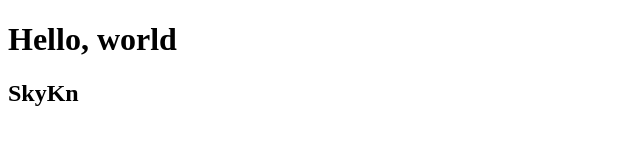
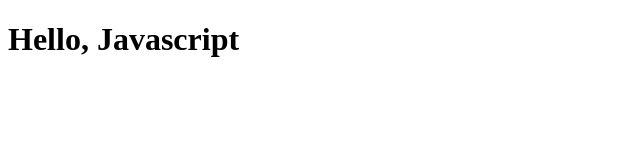
Before and after one commit to Kanat93/project, a plain HTML site: page index.html in a window 1280 px wide. Shown: the whole page, without its empty margins (0-640 px from the left). Drawn offline with Linux system fonts and the light colour scheme.

Commit message:
modify html file

```diff
--- a/index.html
+++ b/index.html
@@ -9,9 +9,7 @@
 </head>
 
 <body>
-  <h1>Hello, world</h1>
-
-  <h2>SkyKn</h2>
+  <h1>Hello, Javascript</h1>
 
   <script src="script.js"></script>
 </body>
```
